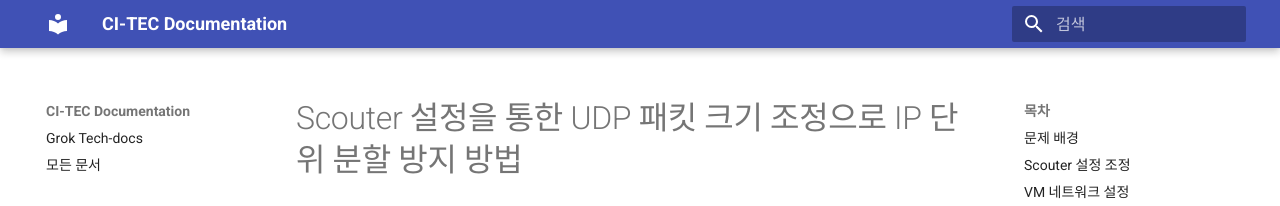
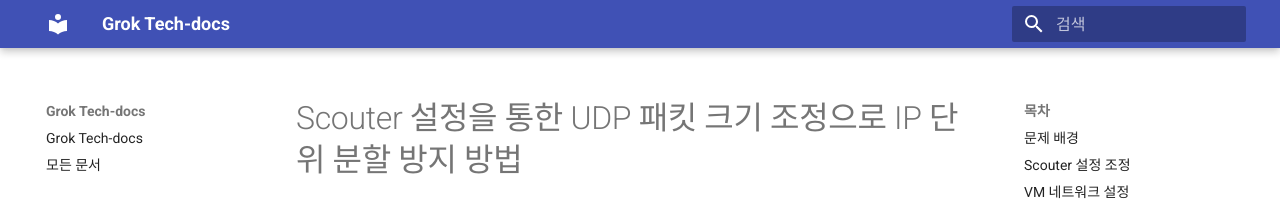
Before and after one commit to pjhwa/citec, an MkDocs documentation site: the page built from docs/2025-04-15-01.md, in a window 1280 px wide. Shown: the top 206 px of the page. Built offline with MkDocs 1.6.1 and Material for MkDocs 9.7.7, drawn with Linux system fonts in a browser that asks for light colours.

Commit message:
Update mkdocs.yml

```diff
--- a/mkdocs.yml
+++ b/mkdocs.yml
@@ -1,5 +1,5 @@
-site_name: CI-TEC Documentation   # 사이트 이름
-site_description: "CI-TEC 문서 모음 (최신 글 순)"   # 사이트 설명
+site_name: Grok Tech-docs   # 사이트 이름
+site_description: "Grok 문서들 (최신 글 순)"   # 사이트 설명
 site_url: "https://pjhwa.github.io/citec/"   # 사이트 URL
 
 theme:
```
